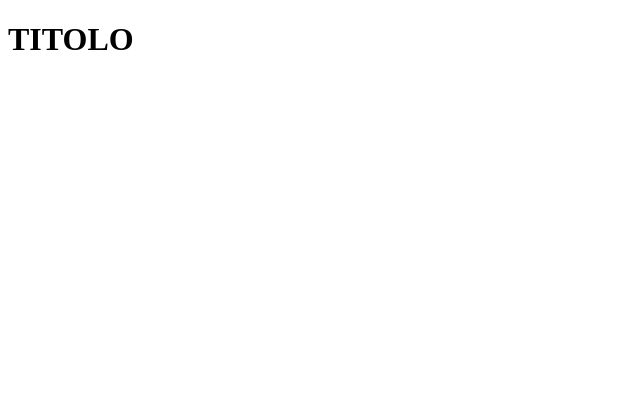
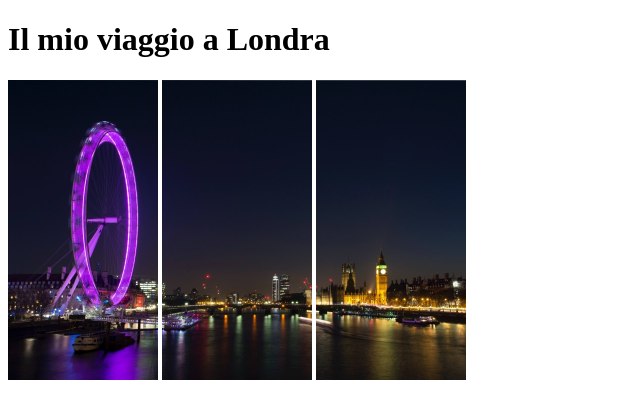
Before and after one commit to alessandroschiano98/html-london-trip, a plain HTML site: page index.html in a window 1280 px wide. Shown: the whole page, without its empty margins (0-640 px from the left). Drawn offline with Linux system fonts and the light colour scheme.

Commit message:
AGGIUNTA PRIMA PARTE

```diff
--- a/index.html
+++ b/index.html
@@ -1,13 +1,21 @@
 <!DOCTYPE html>
 <html lang="it">
+
 <head>
     <meta charset="UTF-8">
     <meta name="viewport" content="width=device-width, initial-scale=1.0">
     <title>Document</title>
 </head>
+
 <body>
-<!-- INIZIO TITOLO -->
- <h1><strong>TITOLO</strong></h1>
+    <!-- INIZIO TITOLO -->
+    <h1><strong>Il mio viaggio a Londra</strong></h1>
+    <!-- FINE TITOLO-->
+    <!-- INIZIO IMMAGINE 1-2-3-->
+    <img src="./immagini/pexels-bill-emrich-230794-0.jpg" alt="FOTO 1 " width="150" height="300">
+    <img src="./immagini/pexels-bill-emrich-230794-1.jpg" alt="FOTO 1 " width="150" height="300">
+    <img src="./immagini/pexels-bill-emrich-230794-2.jpg" alt="FOTO 1 " width="150" height="300">
+    <!-- FINE IMMAGINE 1-2-3-->
+</body>
 
-</body>
 </html>
```
Also changed, not shown: immagini/evening-tower-bridge-and-river-thames-london_u-L-P2QVZJ0.jpg (added), immagini/london-400x400-compressor_0.jpg (added), immagini/pexels-bill-emrich-230794-0.jpg (added), immagini/pexels-bill-emrich-230794-1.jpg (added), immagini/pexels-bill-emrich-230794-2.jpg (added).
